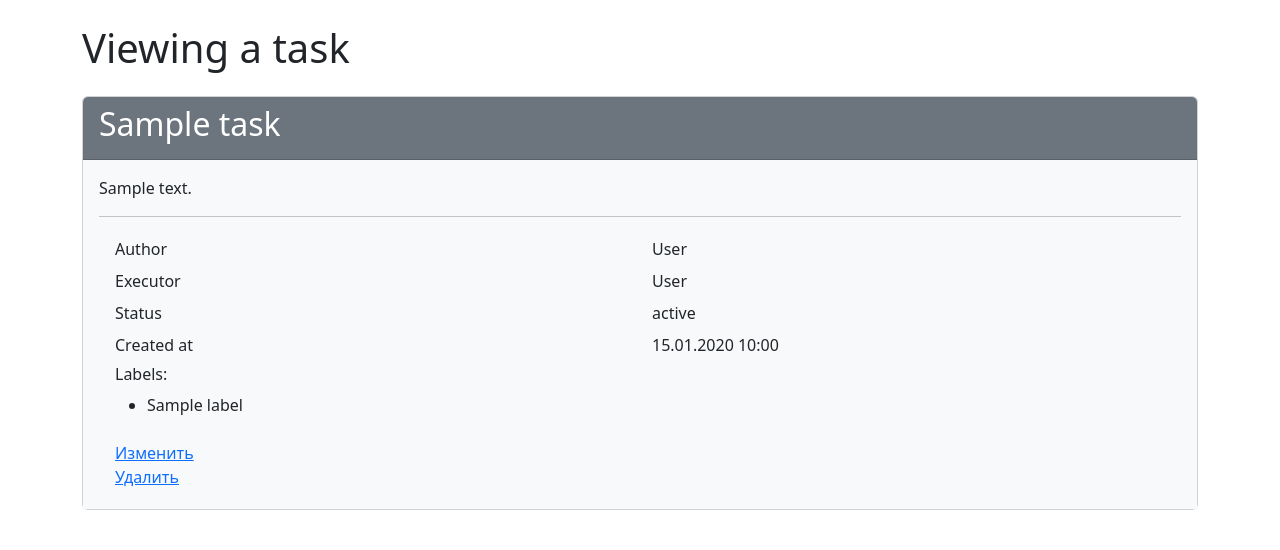
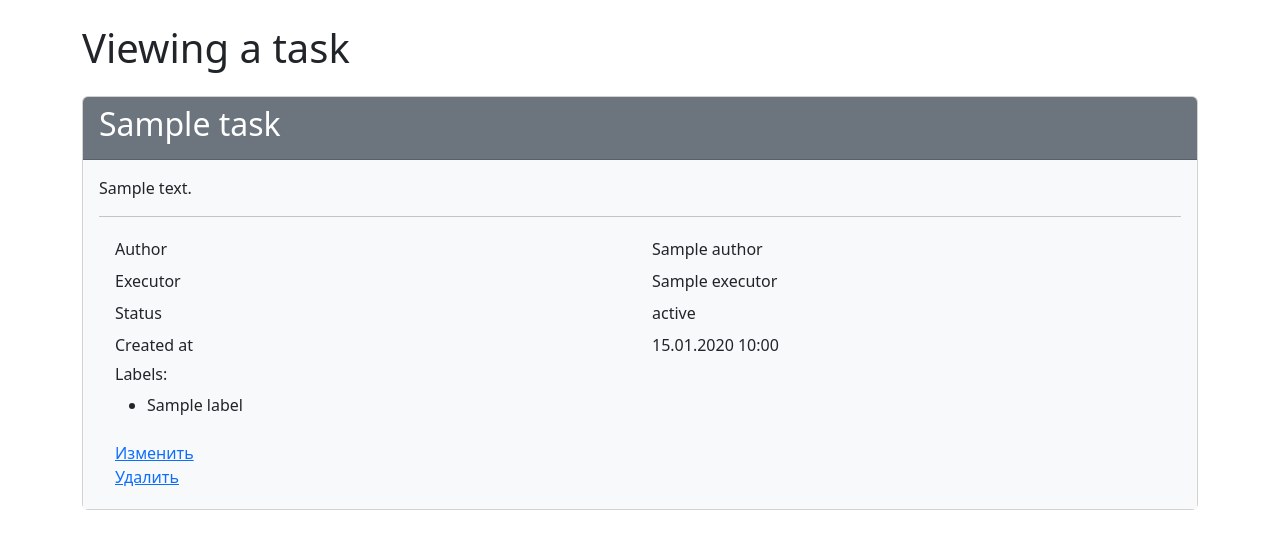
Before and after one commit to TarakanovAndrey/-python-_task_manager, a Django app: template tasks/templates/tasks/task_info.html in a window 1280 px wide. Shown: the part 56-606 px from the top of the page. Run offline with Django 4.2, Linux system fonts and the light colour scheme; the template is opened without the code that fills it: most values are stand-ins (such as "Sample title", 1, 10 or a date in 2020); parts of the project's set-up code (start-up, migrations or seed data) failed here and were passed over; some libraries are stand-ins or nearby versions.

Commit message:
update task create

```diff
--- a/tasks/models.py
+++ b/tasks/models.py
@@ -8,10 +8,8 @@ class Task(models.Model):
     name = models.CharField(max_length=150)
     description = models.TextField(blank=True)
     created_at = models.DateTimeField(auto_now_add=True)
-    author_fullname = models.CharField(max_length=150)
-    author = models.ForeignKey(User, on_delete=models.PROTECT, related_name='author_id', blank=True, null=True)
+    author = models.ForeignKey(User, on_delete=models.PROTECT, blank=True, null=True, related_name='author')
     executor = models.ForeignKey(User, on_delete=models.PROTECT, blank=True, null=True,)
-    executor_fullname = models.CharField(max_length=150)
     status = models.ForeignKey(Status, on_delete=models.PROTECT, blank=True, null=True)
     labels = models.ManyToManyField(Label, blank=True)
 
--- a/tasks/templates/tasks/task_info.html
+++ b/tasks/templates/tasks/task_info.html
@@ -20,12 +20,12 @@
             <div class="container">
                 <div class="row p-1">
                     <div class="col">{% translate 'Author' %}</div>
-                    <div class="col">{{ task.author_fullname }}</div>
+                    <div class="col">{{ task.author.get_full_name }}</div>
                 </div>
 
                 <div class="row p-1">
                     <div class="col">{% translate 'Executor' %}</div>
-                    <div class="col">{{ task.executor_fullname }}</div>
+                    <div class="col">{{ task.executor.get_full_name }}</div>
                 </div>
 
                 <div class="row p-1">
--- a/tasks/templates/tasks/tasks_list.html
+++ b/tasks/templates/tasks/tasks_list.html
@@ -64,8 +64,8 @@
                     <td>{{ task.id }}</td>
                     <td><a href="{% url 'task_info' task.pk %}">{{ task.name }}</a></td>
                     <td>{{ task.status }}</td>
-                    <td>{{ task.author_fullname }}</td>
-                    <td>{{ task.executor_fullname }}</td>
+                    <td>{{ task.author.get_full_name }}</td>
+                    <td>{{ task.executor.get_full_name }}</td>
                     <td>{{ task.created_at|date:"d.m.Y H:i" }}</td>
                     <td>
                         {% if request.user.is_authenticated and request.user.id == user.id %}
--- a/tasks/views.py
+++ b/tasks/views.py
@@ -67,10 +67,7 @@ class TaskCreateView(CreateView):
             task = form.save(commit=False)
 
             task.author = self.request.user
-            task.author_fullname = f"{self.request.user.first_name} {self.request.user.last_name}"
-
-            executor = User.objects.get(id=task.executor.id)
-            task.executor_fullname = f"{executor.first_name} {executor.last_name}"
+            task.executor = User.objects.get(id=task.executor.pk)
 
             task.save()
             messages.success(request, _('The task was successfully created'))
```
Also changed, not shown: db.sqlite3, tasks/migrations/0003_remove_task_author_fullname_and_more.py (added).
